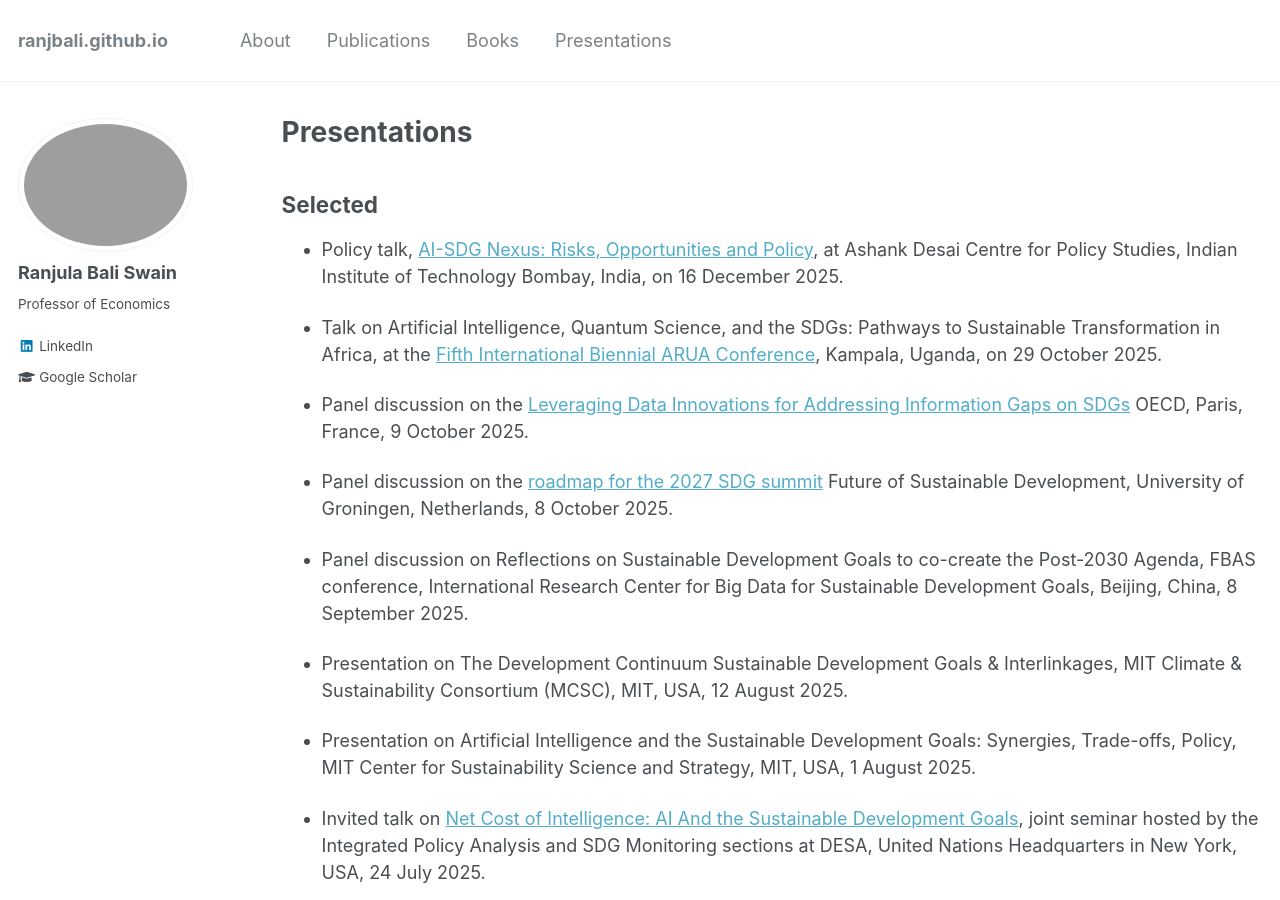
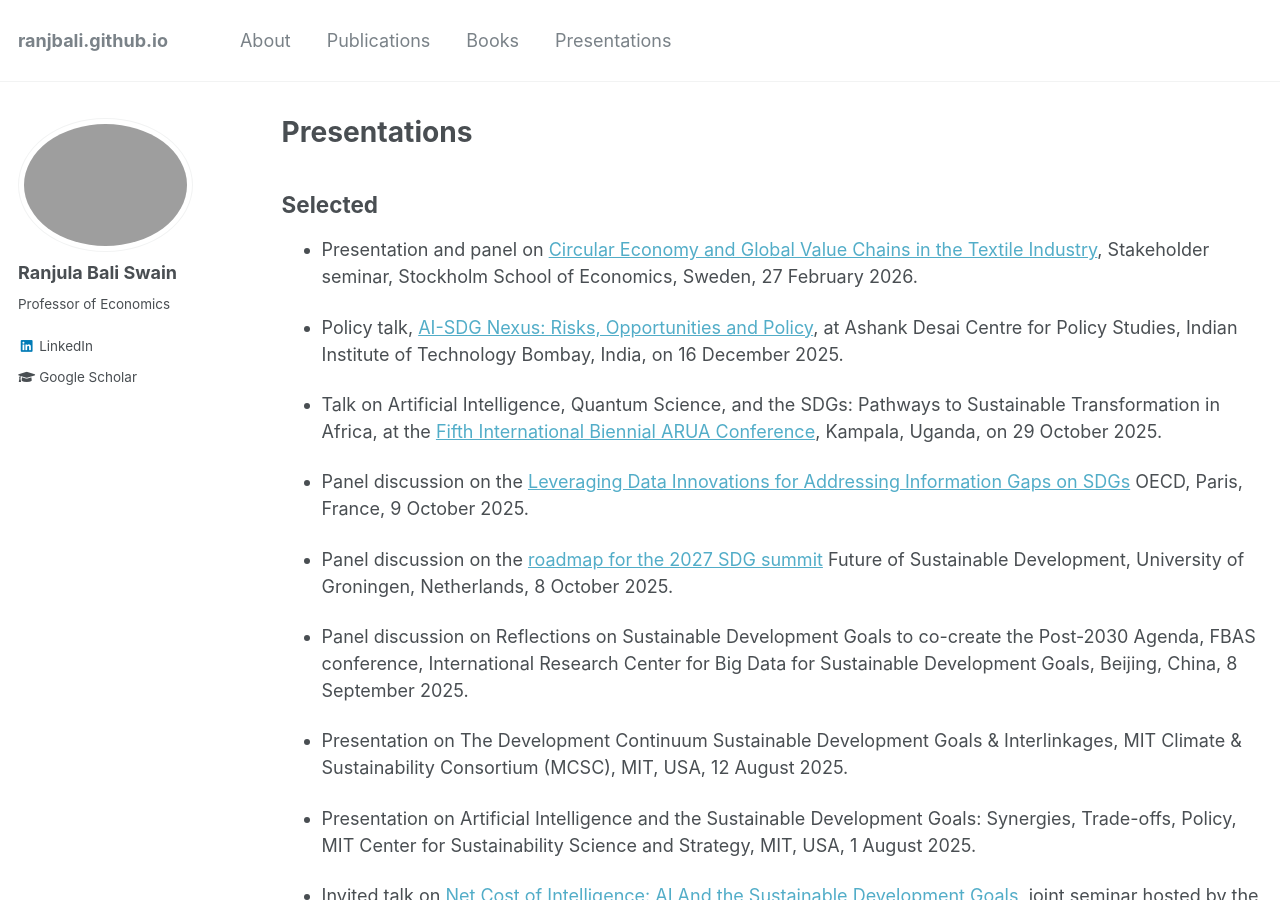
Before and after one commit to ranjbali/ranjbali.github.io, a Jekyll site: the page built from _pages/pastevents.md, in a window 1280 px wide and 900 px high. Built offline with Jekyll 4.4.1, drawn with Linux system fonts in a browser that asks for light colours.

Commit message:
Add presentation details for February 2026 event
Added details about a presentation on Circular Economy and Global Value Chains in the Textile Industry.

```diff
--- a/_pages/pastevents.md
+++ b/_pages/pastevents.md
@@ -8,6 +8,8 @@ author_profile: true
 {% include base_path %}
 
 ## Selected
+* Presentation and panel on [Circular Economy and Global Value Chains in the Textile Industry](/files/Stakeholder Workshop 27 Feb 2026.png), Stakeholder seminar, Stockholm School of Economics, Sweden, 27 February 2026.
+
 * Policy talk, [AI-SDG Nexus: Risks, Opportunities and Policy](/files/IIT_Mumbai.pdf), at Ashank Desai Centre for Policy Studies, Indian Institute of Technology Bombay, India, on 16 December 2025.
 
 * Talk on Artificial Intelligence, Quantum Science, and the SDGs: Pathways to Sustainable Transformation in Africa, at the [Fifth International Biennial ARUA Conference](https://arua.org/conferences/conference2025/), Kampala, Uganda, on 29 October 2025.
```
